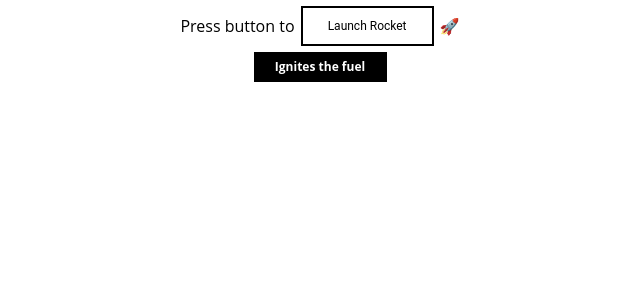
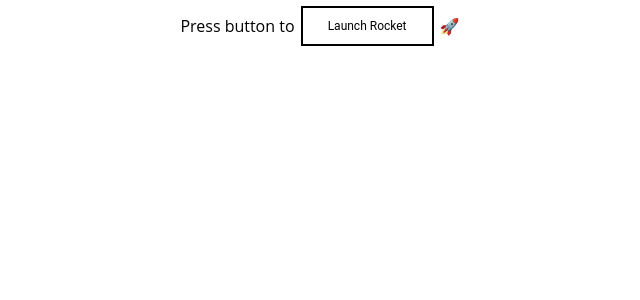
Before and after one commit to arakno/wayflyer, a React (Create React App) app: page / in a window 1280 px wide. Shown: the top 300 px of the page, without its empty margins (320-960 px from the left). Built offline with nearby package versions, Linux system fonts and the light colour scheme.

Commit message:
Add tooltip show/hide on hover.

```diff
--- a/src/Button.tsx
+++ b/src/Button.tsx
@@ -41,6 +41,7 @@ line-height: 1.4;
     background: #F5F5F5;
     border: 2px solid #FF7900;
 }
+
 &:disabled {
     color: rgba(0, 0, 0, 0.7);
     background: #F5F5F5;
--- a/src/ButtonContainer.tsx
+++ b/src/ButtonContainer.tsx
@@ -39,7 +39,7 @@ const ButtonContainer = ({...props}: Props)  => {
             onClick={testLaunch}
           />
         </div>
-        {allValues.isError ? '' : <Tooltip text={allValues.launchMessage} />}
+        {allValues.isError ? '' : <Tooltip className="tooltip" text={allValues.launchMessage} />}
     </>
   )
 }
--- a/src/Tooltip.tsx
+++ b/src/Tooltip.tsx
@@ -2,6 +2,7 @@ import React from 'react'
 import styled from 'styled-components'
 
 interface StyledTooltipProps {
+    className?: string;
     text?: string;
     fontSize?: any;
     color?: string;
@@ -10,7 +11,7 @@ interface StyledTooltipProps {
 }
 
 const StyledTooltip = styled.span<StyledTooltipProps>`
-display: flex;
+display: none;
 position: relative;
 justify-content: center;
 align-items: center;
--- a/src/styles/global.ts
+++ b/src/styles/global.ts
@@ -40,6 +40,10 @@ const GlobalStyle = createGlobalStyle`
   justify-content: center;
 }
 
+.buttons:hover + .tooltip {
+  display: flex;
+
+}
 `
 
 export default GlobalStyle
```
Lines whose indentation alone changed are shown as unchanged.
